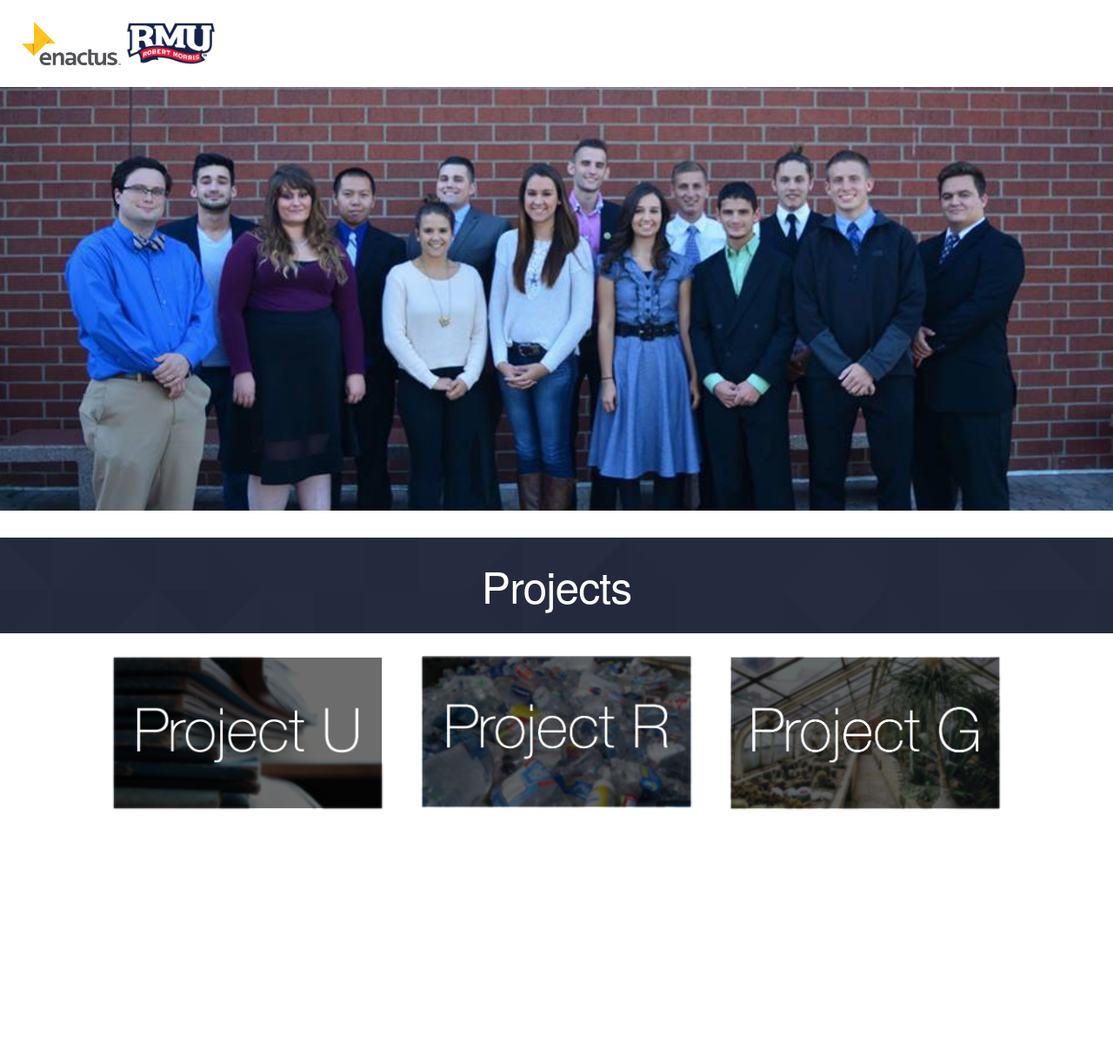
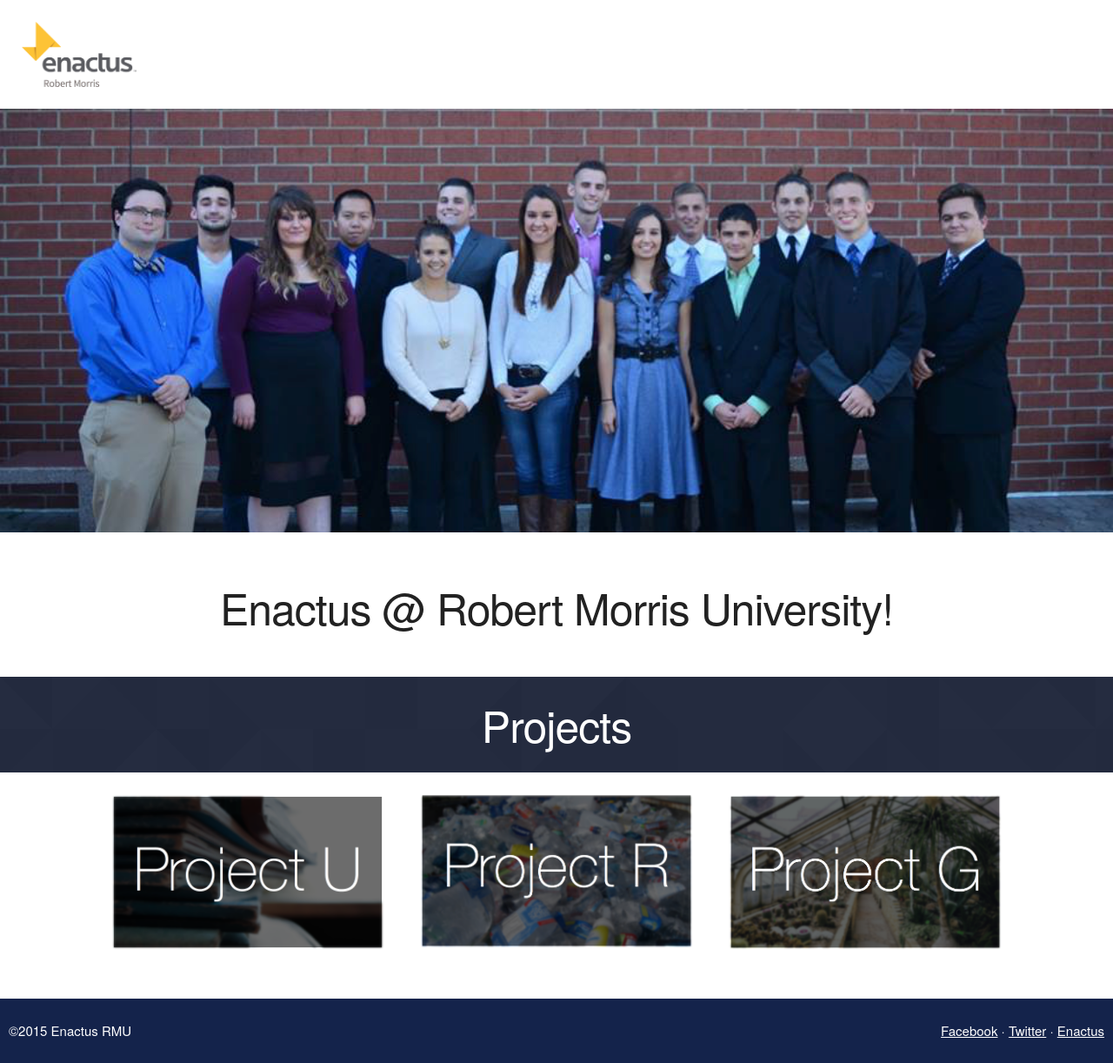
Before and after one commit to enactusrmu/enactusrmu.github.io, a plain HTML site: page index.html in a window 1280 px wide. Shown: the whole page at 87% size. Before the commit the page ends 938 px from the top, so only its background shows below. Drawn offline with Linux system fonts and the light colour scheme.

Commit message:
Add new logo

```diff
--- a/index.html
+++ b/index.html
@@ -10,15 +10,14 @@
   </head>
   <body>
     <header>
-      <img src="./img/enactus.png" alt="Enactus Logo">
-      <img src="./img/rmu.png" alt="RMU Logo">
+      <img src="./img/logo.png" alt="Enactus Logo">
     </header>
     <div class="banner">
       <picture>
-        <source srcset="./img/group-mobile.jpg" media="(max-width: 480px)">
+        <source srcset="./img/group-mobile.jpg" media="(max-width: 720px)">
         <img src="./img/group.png" alt="Group Photo">
       </picture>
-
+      <h1>Enactus @ Robert Morris University!</h1>
     </div>
     <div class="projects-section">
       <div class="projects-header">
@@ -38,5 +37,15 @@
         </div>
       </div>
     </div>
+    <footer>
+      &copy;2015 Enactus RMU
+      <ul>
+        <li><a href="https://www.facebook.com/groups/288026264701471/">Facebook</a></li>
+        <li>&middot;</li>
+        <li><a href="https://twitter.com/enactus_rmu">Twitter</a></li>
+        <li>&middot;</li>
+        <li><a href="http://enactus.org/">Enactus</a></li>
+      </ul>
+    </footer>
   </body>
 </html>
--- a/style.css
+++ b/style.css
@@ -4,7 +4,7 @@
 }
 
 header {
-  height: 50px;
+  height: 75px;
   padding: 25px;
 }
 
@@ -16,8 +16,14 @@
   width: 100%;
 }
 
+.banner h1 {
+  text-align: center;
+  margin: 50px 0;
+}
+
 .projects {
   padding: 0 10%;
+  margin-bottom: 50px;
 }
 
 .projects-header {
@@ -39,3 +45,25 @@
 .project img {
   width: 100%
 }
+
+footer {
+  background: rgb(20,35,75);
+  padding: 25px 10px;
+  color: #fff;
+}
+
+footer ul {
+  margin: 0;
+  padding: 0;
+  float: right;
+}
+
+footer ul li {
+  display: inline;
+  list-style: none;
+}
+
+footer ul li a {
+  text-decoration: underline;
+  color: #fff;
+}
```
Also changed, not shown: img/enactus.png (deleted), img/logo.png (added), img/rmu.png (deleted), 1 other file.
